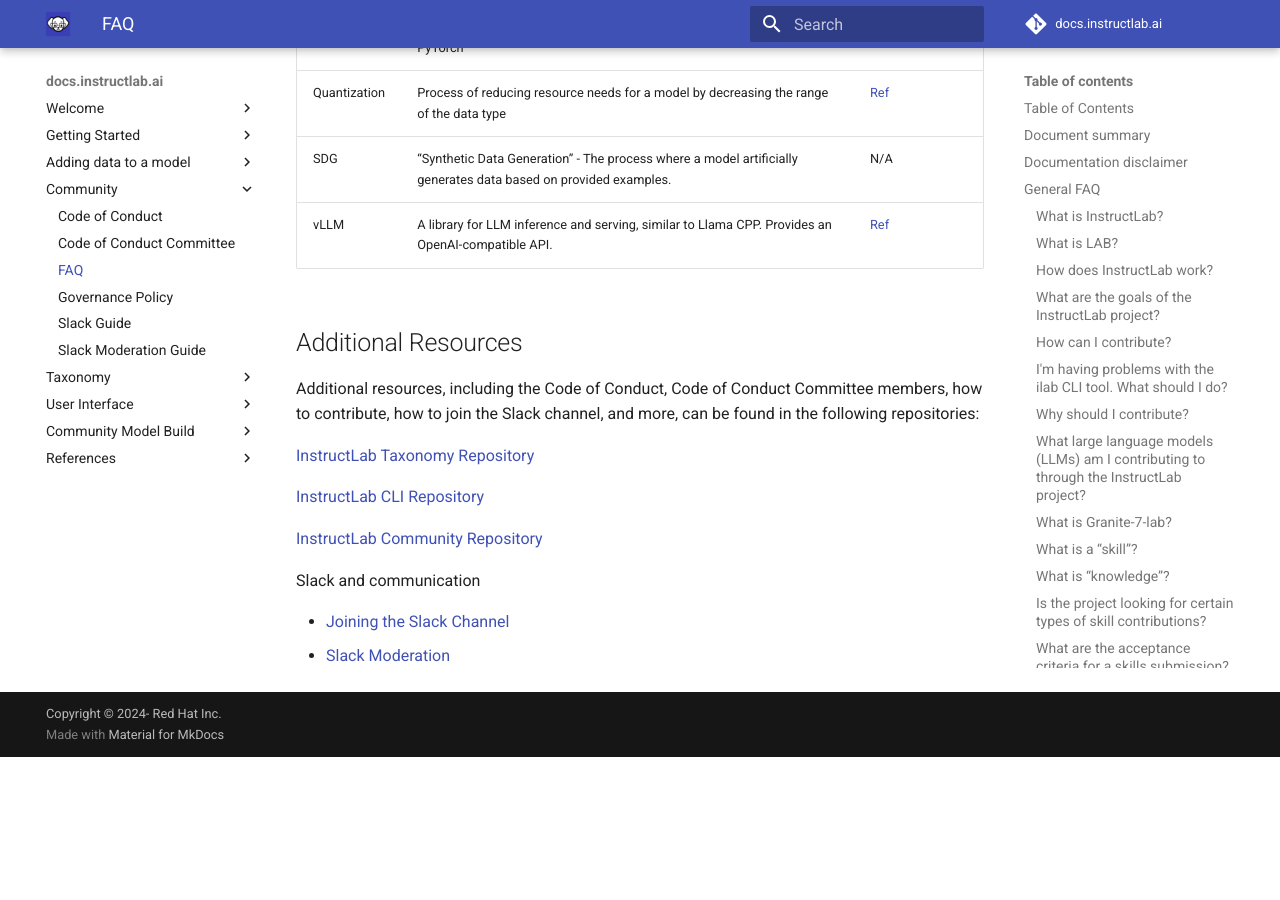
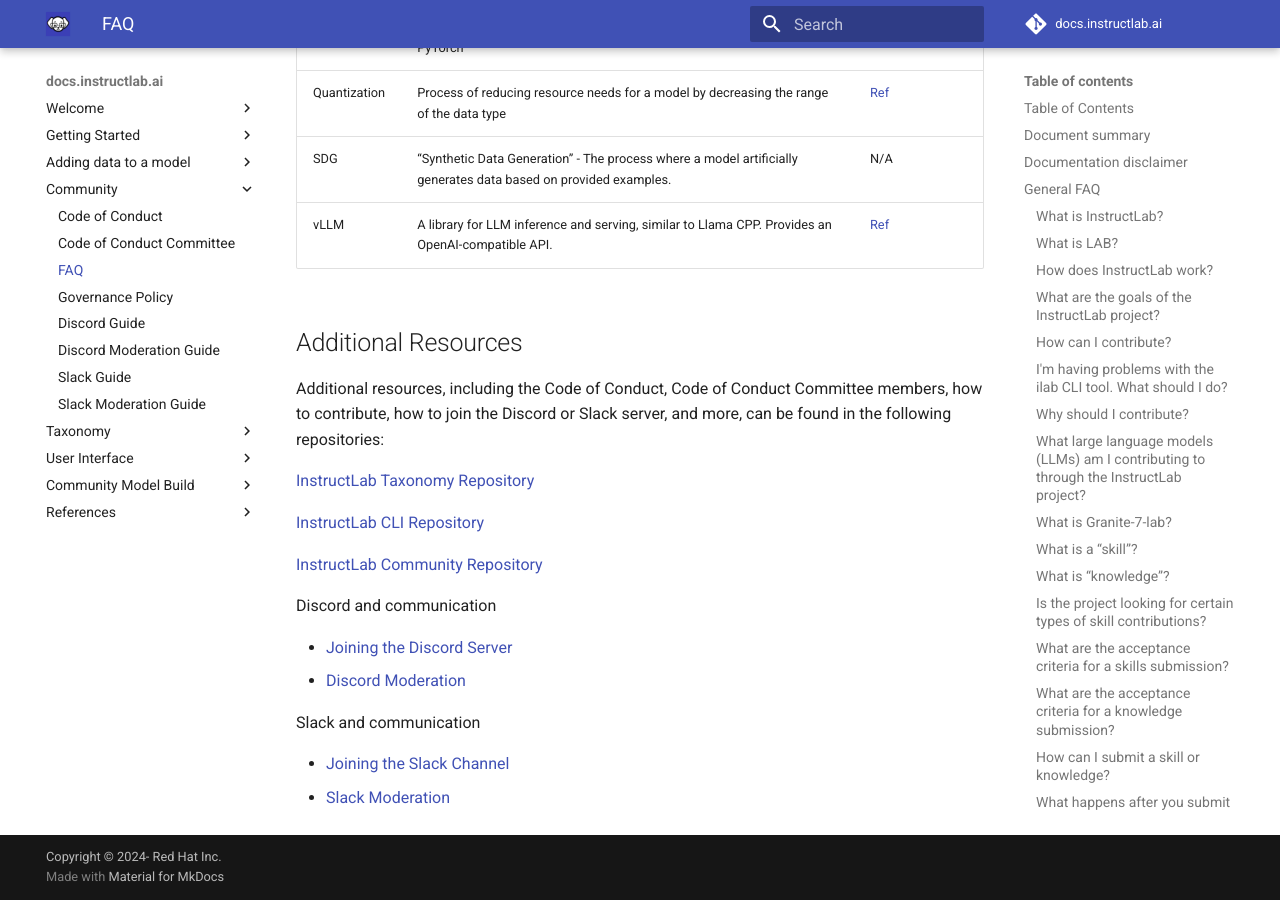
Before and after one commit to instructlab/docs.instructlab.ai, an MkDocs documentation site: the page built from docs/community/FAQ.md, in a window 1280 px wide and 900 px high, scrolled down 11033 px. Built offline with MkDocs 1.6.1 and Material for MkDocs 9.7.7, drawn with Linux system fonts in a browser that asks for light colours; comment, search, counter and statistics services are not loaded; before the commit the page ends 11790 px from its top, so only the background shows below that; some of the changed text lies outside the part shown.

Commit message:
update website to include references to discord (#28)
Signed-off-by: Oleg S <97077423+RobotSail@users.noreply.github.com>

```diff
--- a/docs/community/FAQ.md
+++ b/docs/community/FAQ.md
@@ -94,7 +94,7 @@
 
 ### How can I contribute?
 
-You can begin your contribution journey by reading over the [Contributing](https://github.com/instruct-lab/community/blob/main/CONTRIBUTING.md) guide and joining the [Community Slack Channel](https://github.com/instructlab/community/blob/main/InstructLabSlackGuide.md).
+You can begin your contribution journey by reading over the [Contributing](https://github.com/instruct-lab/community/blob/main/CONTRIBUTING.md) guide and joining the [Community Discord Server](https://instructlab.ai/discord) or the [Community Slack Channel](https://github.com/instructlab/community/blob/main/InstructLabSlackGuide.md).
 
 When you're ready to start contributing, you can follow the [Getting Started](https://github.com/instruct-lab/community/blob/main/README.md#getting-started-with-the-instructlab-project-workstreams) guide. This guide shows you how to
 
@@ -230,7 +230,7 @@
 
 ### I have a question about the project. Where should I go?
 
-Currently, the best method for communicating with peers and project maintainers is in the Community Slack Channel. Visit our [InstructLab Slack Workspace Guide](https://github.com/instructlab/community/blob/main/InstructLabSlackGuide.md) for information on how to join.
+Currently, the best method for communicating with peers and project maintainers is in the Community Discord/Slack servers. Visit our [InstructLab Slack Workspace Guide](https://github.com/instructlab/community/blob/main/InstructLab_DISCORD_GUIDE.md), [InstructLab Slack Workspace Guide](https://github.com/instructlab/community/blob/main/InstructLab_SLACK_GUIDE.md) for information on how to join.
 
 See our [community collaboration page](https://github.com/instructlab/community/blob/main/Collaboration.md), including information on our mailing list, meetings, and other ways of interacting with the community.
 
@@ -284,7 +284,7 @@
 
 ## Additional Resources
 
-Additional resources, including the Code of Conduct, Code of Conduct Committee members, how to contribute, how to join the Slack channel, and more, can be found in the following repositories:
+Additional resources, including the Code of Conduct, Code of Conduct Committee members, how to contribute, how to join the Discord or Slack server, and more, can be found in the following repositories:
 
 [InstructLab Taxonomy Repository](https://github.com/instructlab/taxonomy)
 
@@ -292,6 +292,11 @@
 
 [InstructLab Community Repository](https://github.com/instructlab/community)
 
+Discord and communication
+
+- [Joining the Discord Server](https://github.com/instructlab/community/blob/main/InstructLab_DISCORD_GUIDE.md)
+- [Discord Moderation](https://github.com/instructlab/community/blob/main/InstructLab_DISCORD_MODERATION_GUIDE.md)
+
 Slack and communication
 
 - [Joining the Slack Channel](https://github.com/instructlab/community/blob/main/InstructLabSlackGuide.md)
--- a/mkdocs.yml
+++ b/mkdocs.yml
@@ -25,6 +25,8 @@
       - Code of Conduct Committee: community/CODE_OF_CONDUCT_COMMITTEE.md
       - FAQ: community/FAQ.md
       - Governance Policy: community/GOVERNANCE.md
+      - Discord Guide: community/InstructLab_DISCORD_GUIDE.md
+      - Discord Moderation Guide: community/InstructLab_DISCORD_MODERATION_GUIDE.md
       - Slack Guide: community/InstructLab_SLACK_GUIDE.md
       - Slack Moderation Guide: community/InstructLab_SLACK_MODERATION_GUIDE.md
   - Taxonomy:
```
Also changed, not shown: docs/community/CODE_OF_CONDUCT_COMMITTEE.md (+2 -0 lines), docs/community/GOVERNANCE.md (+1 -1 lines), docs/community/InstructLab_DISCORD_GUIDE.md (added, +52 -0 lines), docs/community/InstructLab_DISCORD_MODERATION_GUIDE.md (added, +70 -0 lines), docs/user-interface/env_oauth_config.md (+1 -1 lines), docs/user-interface/ui_overview.md (+1 -1 lines).
